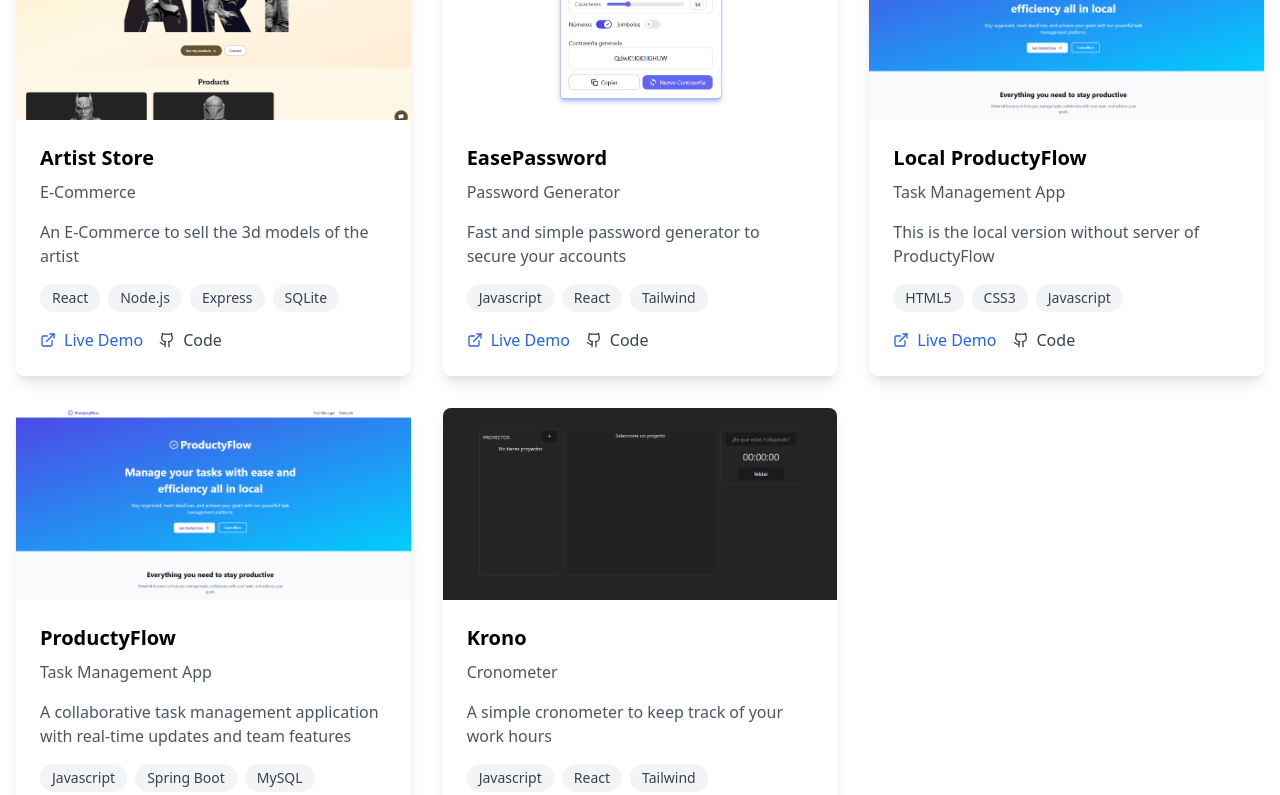
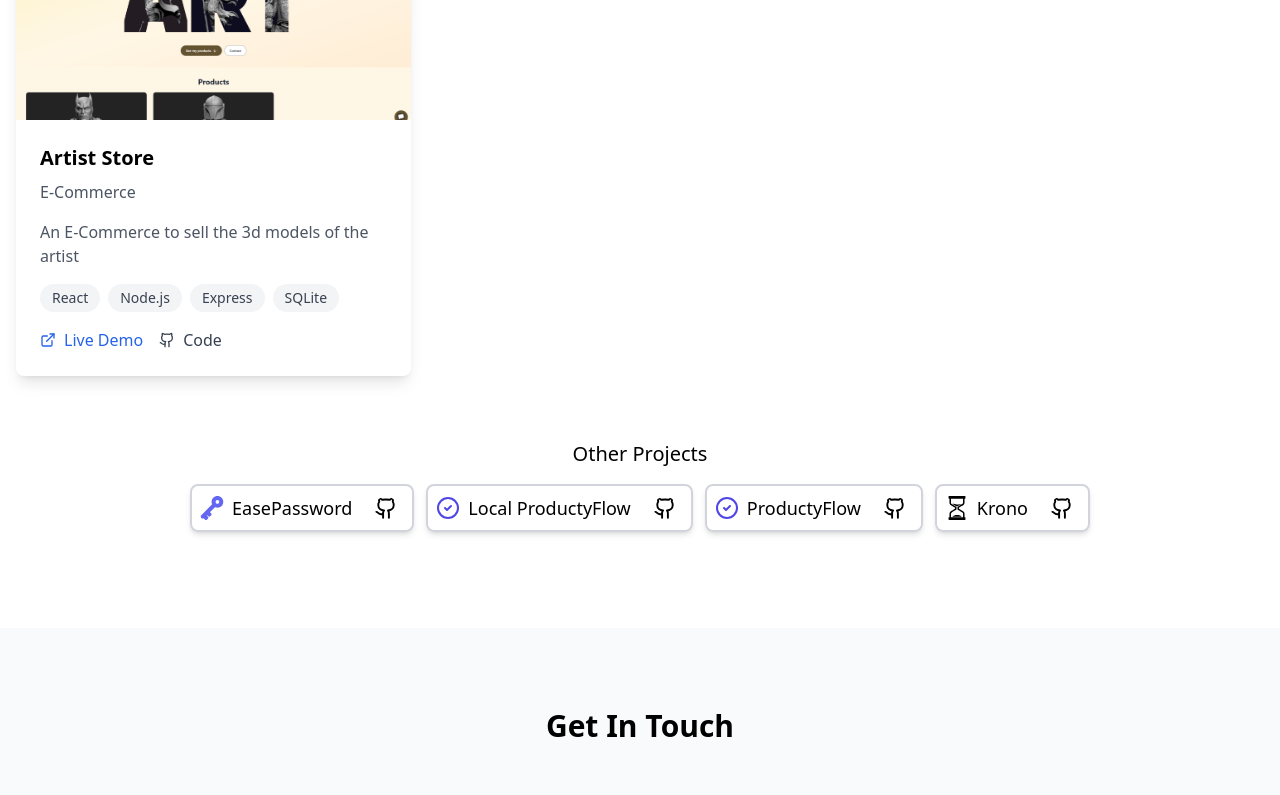
Before and after one commit to FelixCodex/Portfolio, a React (Vite) app: page / in a window 1280 px wide. Shown: the part 1300-2095 px from the top of the page. Built offline with nearby package versions, Linux system fonts and the light colour scheme.

Commit message:
Separated some projects

```diff
--- a/src/components/Header.tsx
+++ b/src/components/Header.tsx
@@ -33,7 +33,7 @@ export function Header() {
 	};
 
 	return (
-		<header className='bg-gray-900 text-white h-20 flex items-center'>
+		<header className='bg-gray-900 text-white h-20 fixed z-50 top-0 w-full items-center'>
 			<div className='container mx-auto h-full'>
 				<nav className='flex justify-between px-4 relative z-10 bg-gray-900 items-center h-full'>
 					<div className='flex items-center gap-2 name-logo'>
--- a/src/components/Hero.tsx
+++ b/src/components/Hero.tsx
@@ -5,7 +5,7 @@ import { HERO } from '../const';
 export function Hero() {
 	const { language } = useLanguage();
 	return (
-		<section className='bg-gradient-to-b from-gray-900 to-gray-800 text-white py-20'>
+		<section className='bg-gradient-to-b from-gray-900 mt-20 to-gray-800 text-white py-20'>
 			<div className='container mx-auto px-4'>
 				<div className='max-w-3xl'>
 					<h1 className='text-5xl font-bold mb-6'>{HERO.TITLE[language]}</h1>
--- a/src/components/Projects.tsx
+++ b/src/components/Projects.tsx
@@ -1,10 +1,10 @@
-import { ExternalLink, Github } from 'lucide-react';
-import localproductyflowImg from '../localproductyflow.webp';
-import kronoImg from '../krono.webp';
-import easepass from '../easepassword.webp';
+import { CheckCircle2, ExternalLink, Github } from 'lucide-react';
 import javier from '../javier-david.webp';
 import { useLanguage } from '../hooks/useLanguage';
 import { PROJECTS } from '../const';
+import { ReactNode } from 'react';
+import { SandClock } from './elements/SandClock';
+import { Key } from './elements/Key';
 
 const projects = [
 	{
@@ -20,16 +20,70 @@ const projects = [
 		liveUrl: 'https://javier-david.com',
 		githubUrl: 'https://github.com/FelixCodex/j-ecommerce-client',
 	},
+	// {
+	// 	title: { en: 'EasePassword', es: 'EasePassword' },
+	// 	subtitle: { en: 'Password Generator', es: 'Generador de contraseñas' },
+	// 	description: {
+	// 		en: 'Fast and simple password generator to secure your accounts',
+	// 		es: 'Rapida y simple generador de contraseñas para asegurar tus cuentas',
+	// 	},
+	// 	image: easepass,
+	// 	tags: ['Javascript', 'React', 'Tailwind'],
+	// 	hidden: false,
+	// 	liveUrl: 'https://easepassword.pages.dev/',
+	// 	githubUrl: 'https://github.com/FelixCodex/EasePassword',
+	// },
+	// {
+	// 	title: { en: 'Local ProductyFlow', es: 'Local ProductyFlow' },
+	// 	subtitle: {
+	// 		en: 'Task Management App',
+	// 		es: 'Aplicación de gestión de tareas',
+	// 	},
+	// 	description: {
+	// 		en: 'This is the local version without server of ProductyFlow',
+	// 		es: 'Esta es la versión local sin servidor de ProductyFlow',
+	// 	},
+	// 	image: localproductyflowImg,
+	// 	tags: ['HTML5', 'CSS3', 'Javascript'],
+	// 	hidde: false,
+	// 	liveUrl: 'https://localproductyflow.pages.dev/',
+	// 	githubUrl: 'https://github.com/FelixCodex/LocalProductyFlow',
+	// },
+	// {
+	// 	title: { en: 'ProductyFlow', es: 'ProductyFlow' },
+	// 	subtitle: {
+	// 		en: 'Task Management App',
+	// 		es: 'Aplicación de gestión de tareas',
+	// 	},
+	// 	description: {
+	// 		en: 'A collaborative task management application with real-time updates and team features',
+	// 		es: 'Una aplicación de gestión de tareas colaborativo con actualizaciónes en tiempo real y herramientas de equipo',
+	// 	},
+	// 	image: localproductyflowImg,
+	// 	tags: ['Javascript', 'Spring Boot', 'MySQL'],
+	// 	hidden: false,
+	// 	githubUrl: 'https://github.com/FelixCodex/ProductyFlow',
+	// },
+	// {
+	// 	title: { en: 'Krono', es: 'Krono' },
+	// 	subtitle: { en: 'Cronometer', es: 'Cronometer' },
+	// 	description: {
+	// 		en: 'A simple cronometer to keep track of your work hours',
+	// 		es: 'Un Cronometro para mantener un seguimiento de tus horas de trabajo',
+	// 	},
+	// 	image: kronoImg,
+	// 	tags: ['Javascript', 'React', 'Tailwind'],
+	// 	hidden: false,
+	// 	liveUrl: 'https://krono.pages.dev/',
+	// 	githubUrl: 'https://github.com/FelixCodex/Krono',
+	// },
+];
+
+const small_projects = [
 	{
 		title: { en: 'EasePassword', es: 'EasePassword' },
 		subtitle: { en: 'Password Generator', es: 'Generador de contraseñas' },
-		description: {
-			en: 'Fast and simple password generator to secure your accounts',
-			es: 'Rapida y simple generador de contraseñas para asegurar tus cuentas',
-		},
-		image: easepass,
-		tags: ['Javascript', 'React', 'Tailwind'],
-		hidden: false,
+		icon: <Key className='text-blue-500 h-6 w-6' />,
 		liveUrl: 'https://easepassword.pages.dev/',
 		githubUrl: 'https://github.com/FelixCodex/EasePassword',
 	},
@@ -39,13 +93,7 @@ const projects = [
 			en: 'Task Management App',
 			es: 'Aplicación de gestión de tareas',
 		},
-		description: {
-			en: 'This is the local version without server of ProductyFlow',
-			es: 'Esta es la versión local sin servidor de ProductyFlow',
-		},
-		image: localproductyflowImg,
-		tags: ['HTML5', 'CSS3', 'Javascript'],
-		hidde: false,
+		icon: <CheckCircle2 className='text-[#4f46e5] h-6 w-6' />,
 		liveUrl: 'https://localproductyflow.pages.dev/',
 		githubUrl: 'https://github.com/FelixCodex/LocalProductyFlow',
 	},
@@ -55,25 +103,13 @@ const projects = [
 			en: 'Task Management App',
 			es: 'Aplicación de gestión de tareas',
 		},
-		description: {
-			en: 'A collaborative task management application with real-time updates and team features',
-			es: 'Una aplicación de gestión de tareas colaborativo con actualizaciónes en tiempo real y herramientas de equipo',
-		},
-		image: localproductyflowImg,
-		tags: ['Javascript', 'Spring Boot', 'MySQL'],
-		hidden: false,
+		icon: <CheckCircle2 className='text-[#4f46e5] h-6 w-6' />,
 		githubUrl: 'https://github.com/FelixCodex/ProductyFlow',
 	},
 	{
 		title: { en: 'Krono', es: 'Krono' },
 		subtitle: { en: 'Cronometer', es: 'Cronometer' },
-		description: {
-			en: 'A simple cronometer to keep track of your work hours',
-			es: 'Un Cronometro para mantener un seguimiento de tus horas de trabajo',
-		},
-		image: kronoImg,
-		tags: ['Javascript', 'React', 'Tailwind'],
-		hidden: false,
+		icon: <SandClock className='text-blue-500 h-6 w-6' />,
 		liveUrl: 'https://krono.pages.dev/',
 		githubUrl: 'https://github.com/FelixCodex/Krono',
 	},
@@ -86,8 +122,8 @@ export function Projects() {
 			id='projects'
 			className='py-20 bg-white'
 		>
-			<div className='container mx-auto px-4'>
-				<h2 className='text-3xl font-bold text-center mb-12'>
+			<div className='container mx-auto px-4 flex flex-col gap-12'>
+				<h2 className='text-3xl font-bold text-center'>
 					{PROJECTS.TITLE[language]}
 				</h2>
 				<div className='grid md:grid-cols-2 lg:grid-cols-3 gap-8'>
@@ -102,8 +138,57 @@ export function Projects() {
 						);
 					})}
 				</div>
+				<div className='w-full h-fit p-4 rounded-xl gap-4 flex flex-col items-center justify-center'>
+					<h2 className='text-xl font-medium text-center'>Other Projects</h2>
+					<div className='flex flex-wrap justify-center gap-3'>
+						{small_projects.map(project => {
+							const title = project.title[language];
+							return (
+								<SimpleProjectCard
+									text={title}
+									icon={project.icon}
+									link={project.liveUrl}
+									github={project.githubUrl}
+								></SimpleProjectCard>
+							);
+						})}
+					</div>
+				</div>
 			</div>
 		</section>
+	);
+}
+
+function SimpleProjectCard({
+	icon,
+	text,
+	link,
+	github,
+}: {
+	icon: ReactNode;
+	text: string;
+	link: string | undefined;
+	github: string;
+}) {
+	return (
+		<div
+			className={`p-1 px-2 hover:scale-[102%] transition-transform cursor-pointer select-none border-2 border-gray-300 rounded-lg shadow-md`}
+			onClick={() => {
+				location.href = link ? link : github;
+			}}
+		>
+			<p className='flex gap-4 items-center'>
+				{icon}
+				<span className='-ml-2 text-lg font-medium'>{text}</span>
+				<Github
+					className='w-9 h-9 hover:scale-[108%] transition-[transform,background-color] rounded-full hover:bg-gray-200 p-[0.40rem]'
+					onClick={e => {
+						e.stopPropagation();
+						location.href = github;
+					}}
+				/>
+			</p>
+		</div>
 	);
 }
 
--- /dev/null
+++ b/src/components/elements/Key.tsx
@@ -0,0 +1,31 @@
+export function Key({ className }: { className?: string }) {
+	return (
+		<svg
+			fill='#6366f1'
+			version='1.1'
+			id='Capa_1'
+			viewBox='0 0 601.219 601.219'
+			className={className}
+		>
+			<g
+				id='SVGRepo_bgCarrier'
+				stroke-width='0'
+			></g>
+			<g
+				id='SVGRepo_tracerCarrier'
+				stroke-linecap='round'
+				stroke-linejoin='round'
+			></g>
+			<g id='SVGRepo_iconCarrier'>
+				{' '}
+				<g>
+					{' '}
+					<g>
+						{' '}
+						<path d='M68.443,565.926c6.316,0,12.491-1.148,18.357-3.402c2.408-0.928,4.915-1.439,7.06-1.439c1.444,0,3.394,0.23,4.483,1.32 l29.587,29.584c5.955,5.951,13.868,9.23,22.283,9.23s16.328-3.275,22.283-9.23l27.255-27.256 c5.961-5.945,9.248-13.865,9.248-22.287c0-8.42-3.29-16.336-9.257-22.291l-29.575-29.574c-1.462-1.463-1.466-3.848-0.003-5.312 l4.691-4.703c0.899-0.902,1.925-1.094,2.625-1.094s1.723,0.191,2.619,1.09l29.612,29.652c5.958,5.957,13.874,9.238,22.289,9.238 s16.331-3.281,22.283-9.236l27.255-27.252c12.207-12.326,12.207-32.314,0.043-44.596l-29.63-29.631 c-0.906-0.902-1.096-1.938-1.096-2.645c0-0.705,0.19-1.736,1.096-2.643l118.106-118.125c1.57-1.567,4.793-2.623,8.018-2.623 c1.678,0,3.309,0.282,4.594,0.79c17.467,6.916,35.842,10.422,54.611,10.422c38.994,0,75.656-15.162,103.236-42.693 c57.344-57.427,57.34-150.775,0.006-208.107C512.719,15.312,475.754,0,436.432,0c-39.32,0-76.285,15.309-104.088,43.112 c-41.231,41.228-53.894,103.159-32.266,157.777c1.573,3.972,0.683,10.104-1.83,12.619L32.531,479.281 c-9.565,9.555-14.835,22.311-14.835,35.912s5.272,26.355,14.841,35.916C42.087,560.66,54.841,565.926,68.443,565.926z M390.866,147.162c0-12.207,4.725-23.651,13.299-32.228c8.613-8.611,20.07-13.357,32.268-13.357 c12.195,0,23.654,4.743,32.268,13.357c8.578,8.577,13.299,20.021,13.299,32.228c0,12.206-4.725,23.651-13.299,32.228 c-8.602,8.571-20.064,13.302-32.268,13.302s-23.666-4.728-32.279-13.314C395.588,170.815,390.866,159.371,390.866,147.162z'></path>{' '}
+					</g>{' '}
+				</g>{' '}
+			</g>
+		</svg>
+	);
+}
--- /dev/null
+++ b/src/components/elements/SandClock.tsx
@@ -0,0 +1,36 @@
+export function SandClock({ className }: { className?: string }) {
+	return (
+		<svg
+			fill='#000000'
+			version='1.1'
+			id='Capa_1'
+			viewBox='0 0 473.068 473.068'
+			className={className}
+		>
+			<g
+				id='SVGRepo_bgCarrier'
+				stroke-width='0'
+			></g>
+			<g
+				id='SVGRepo_tracerCarrier'
+				stroke-linecap='round'
+				stroke-linejoin='round'
+			></g>
+			<g id='SVGRepo_iconCarrier'>
+				{' '}
+				<g>
+					{' '}
+					<g id='Layer_2_31_'>
+						{' '}
+						<g>
+							{' '}
+							<path d='M355.507,181.955c8.793-6.139,29.39-20.519,29.39-55.351v-71.77h9.814c4.49,0,8.17-3.679,8.17-8.169v-38.5 c0-4.49-3.681-8.165-8.17-8.165H78.351c-4.495,0-8.165,3.675-8.165,8.165v38.5c0,4.491,3.67,8.169,8.165,8.169h9.82v73.071 c0,34.499,10.502,42.576,29.074,53.89l80.745,49.203v20.984c-20.346,12.23-73.465,44.242-80.434,49.107 c-8.793,6.135-29.384,20.51-29.384,55.352v61.793h-9.82c-4.495,0-8.165,3.676-8.165,8.166v38.498c0,4.49,3.67,8.17,8.165,8.17 h316.361c4.49,0,8.17-3.68,8.17-8.17V426.4c0-4.49-3.681-8.166-8.17-8.166h-9.814v-63.104c0-34.493-10.508-42.572-29.069-53.885 l-80.745-49.202v-20.987C295.417,218.831,348.537,186.822,355.507,181.955z M252.726,272.859l87.802,53.5 c6.734,4.109,10.333,6.373,12.001,9.002c1.991,3.164,2.963,9.627,2.963,19.768v63.104H117.574v-61.793 c0-19.507,9.718-26.289,16.81-31.242c5.551-3.865,54.402-33.389,85.878-52.289c4.428-2.658,7.135-7.441,7.135-12.611v-37.563 c0-5.123-2.671-9.883-7.053-12.55l-87.54-53.339l-0.265-0.165c-6.741-4.105-10.336-6.369-11.998-9.009 c-1.992-3.156-2.968-9.626-2.968-19.767V54.835h237.918v71.77c0,19.5-9.718,26.288-16.814,31.235 c-5.546,3.872-54.391,33.395-85.869,52.295c-4.427,2.658-7.134,7.442-7.134,12.601v37.563 C245.675,265.431,248.346,270.188,252.726,272.859z'></path>{' '}
+							<path d='M331.065,154.234c0,0,5.291-4.619-2.801-3.299c-19.178,3.115-53.079,15.133-92.079,15.133s-57-11-82.507-11.303 c-5.569-0.066-5.456,3.629,0.937,7.391c6.386,3.758,63.772,35.681,71.671,40.08c7.896,4.389,12.417,4.05,20.786,0 C259.246,196.334,331.065,154.234,331.065,154.234z'></path>{' '}
+							<path d='M154.311,397.564c-6.748,6.209-9.978,10.713,5.536,10.713c12.656,0,139.332,0,155.442,0 c16.099,0,9.856-5.453,2.311-12.643c-14.576-13.883-45.416-23.566-82.414-23.566 C196.432,372.068,169.342,383.723,154.311,397.564z'></path>{' '}
+						</g>{' '}
+					</g>{' '}
+				</g>{' '}
+			</g>
+		</svg>
+	);
+}
--- a/src/style.css
+++ b/src/style.css
@@ -13,14 +13,6 @@
 
 .name-logo {
 	z-index: 100;
-}
-
-.h-7 {
-	height: 2rem;
-}
-
-.w-7 {
-	height: 2rem;
 }
 
 .shadow-es {
```
